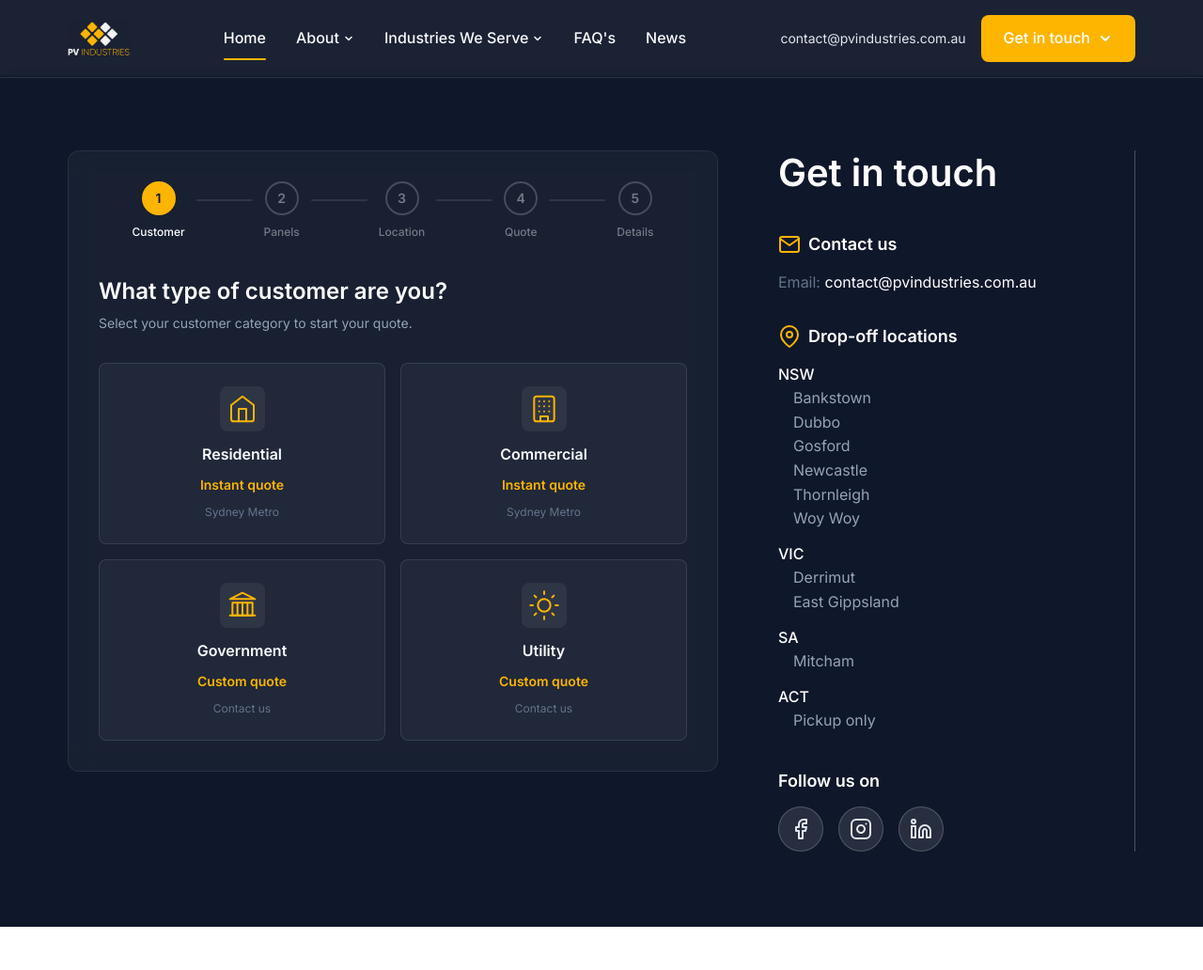
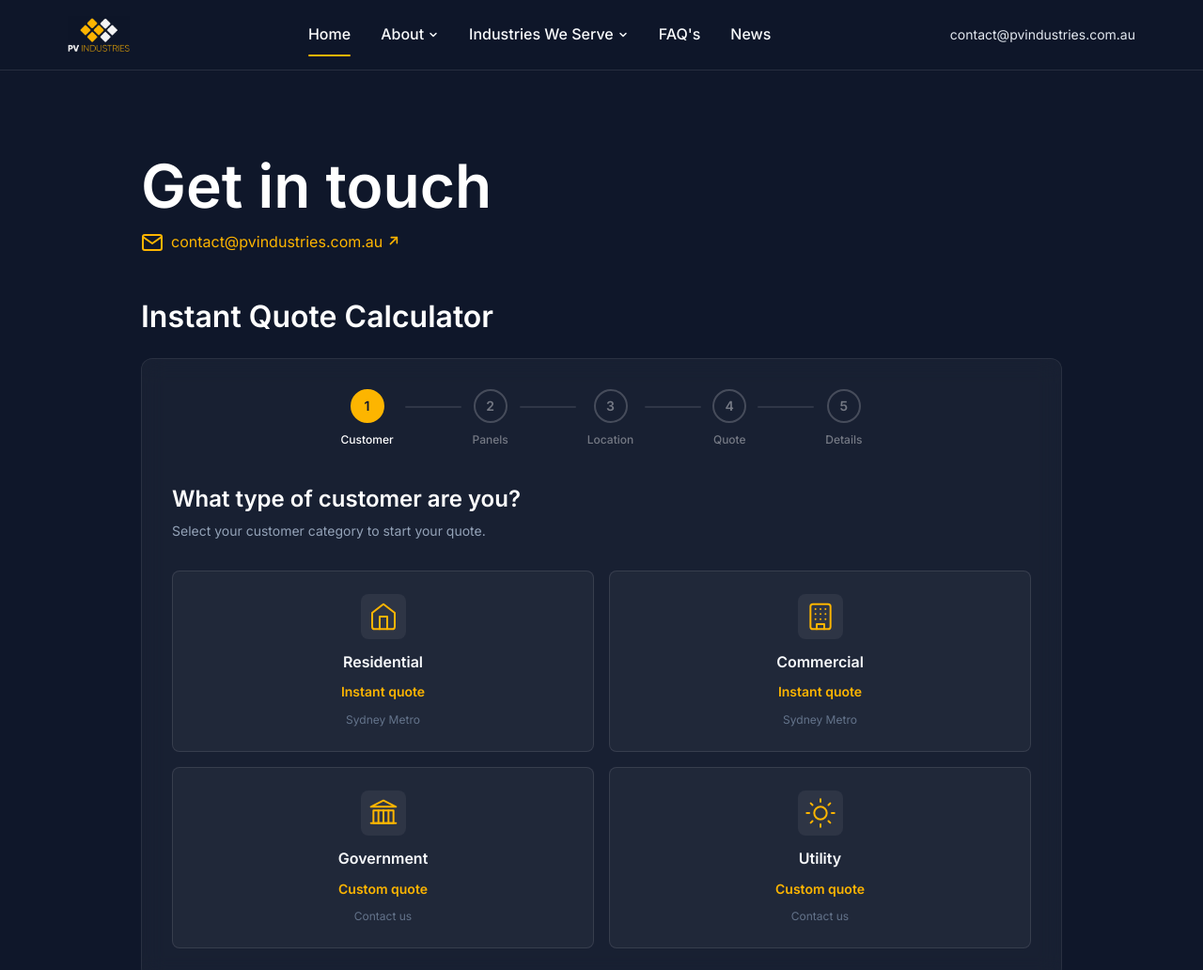
Before and after one commit to jimothydawson/pv-industries, an Astro site: page /contact in a window 1280 px wide. Shown: the top 1032 px of the page at 94% size. Built offline with nearby package versions, Linux system fonts and the light colour scheme; Astro itself is replaced by a stand-in of ours.

Commit message:
Refine contact quote page layout

```diff
--- a/src/components/Header.astro
+++ b/src/components/Header.astro
@@ -34,6 +34,7 @@ const navigation = [
 ];
 
 const contactEmail = 'contact@pvindustries.com.au';
+const { hideContactCta = false } = Astro.props;
 ---
 
 <header class="header">
@@ -95,12 +96,14 @@ const contactEmail = 'contact@pvindustries.com.au';
         </div>
 
         <!-- CTA Button -->
+        {!hideContactCta && (
           <a href="/contact" class="button button-primary">
             Get in touch
             <svg class="button-icon" width="16" height="16" viewBox="0 0 16 16" fill="none">
               <path d="M4 6L8 10L12 6" stroke="currentColor" stroke-width="2" stroke-linecap="round" stroke-linejoin="round"/>
             </svg>
           </a>
+        )}
 
         <!-- Mobile Menu Button -->
         <button class="mobile-menu-button" aria-label="Toggle mobile menu" aria-expanded="false">
@@ -140,11 +143,13 @@ const contactEmail = 'contact@pvindustries.com.au';
             )}
           </li>
         ))}
+        {!hideContactCta && (
           <li class="mobile-nav-item">
             <a href="/contact" class="mobile-nav-link cta">
               Get in touch
             </a>
           </li>
+        )}
       </ul>
     </nav>
   </div>
@@ -167,6 +172,7 @@ const contactEmail = 'contact@pvindustries.com.au';
     display: flex;
     align-items: center;
     justify-content: space-between;
+    min-height: 48px;
     padding: var(--space-4) 0;
     gap: var(--space-8);
   }
--- a/src/components/PriceCalculator.astro
+++ b/src/components/PriceCalculator.astro
@@ -33,6 +33,10 @@ const socialLinks = [
 
       <!-- Calculator Card -->
       <div class="calculator-main">
+        <div class="calculator-intro">
+          <h2 class="calculator-intro-title">Instant Quote Calculator</h2>
+        </div>
+
         <div class="calculator-card">
 
           <!-- Progress Steps -->
@@ -447,7 +451,7 @@ const socialLinks = [
       <div class="calculator-sidebar">
         <div class="sidebar-content">
           <div class="sidebar-header">
-            <h2 class="sidebar-title">Get in touch</h2>
+            <h1 class="sidebar-title">Get in touch</h1>
           </div>
 
           <div class="sidebar-blocks">
@@ -457,10 +461,13 @@ const socialLinks = [
                   <path d="M4 4H20C21.1 4 22 4.9 22 6V18C22 19.1 21.1 20 20 20H4C2.9 20 2 19.1 2 18V6C2 4.9 2.9 4 4 4Z" stroke="currentColor" stroke-width="2" stroke-linecap="round" stroke-linejoin="round"/>
                   <polyline points="22,6 12,13 2,6" stroke="currentColor" stroke-width="2" stroke-linecap="round" stroke-linejoin="round"/>
                 </svg>
-                <h3 class="sidebar-block-title">Contact us</h3>
-              </div>
-              <div class="sidebar-block-content">
-                <p>Email: <a href={`mailto:${contactEmail}`} class="sidebar-link">{contactEmail}</a></p>
+                <a href={`mailto:${contactEmail}`} class="sidebar-link sidebar-link--icon">
+                  {contactEmail}
+                  <svg class="sidebar-link-icon" width="14" height="14" viewBox="0 0 16 16" fill="none" aria-hidden="true">
+                    <path d="M6 3H13V10" stroke="currentColor" stroke-width="1.8" stroke-linecap="round" stroke-linejoin="round"/>
+                    <path d="M13 3L5 11" stroke="currentColor" stroke-width="1.8" stroke-linecap="round" stroke-linejoin="round"/>
+                  </svg>
+                </a>
               </div>
             </div>
 
@@ -1688,23 +1695,37 @@ const socialLinks = [
   /* ══════════ Layout ══════════ */
   .calculator-layout {
     display: grid;
-    gap: var(--space-12);
+    gap: var(--space-8);
     align-items: start;
-  }
-
-  @media (min-width: 1024px) {
-    .calculator-layout {
-      grid-template-columns: 1fr 380px;
-      gap: var(--space-16);
-    }
-  }
-
-  .calculator-main { order: 1; }
-  .calculator-sidebar { order: 2; position: relative; }
-
-  @media (min-width: 1024px) {
-    .calculator-main { order: 1; }
-    .calculator-sidebar { order: 2; }
+    max-width: 980px;
+    margin: 0 auto;
+  }
+
+  .calculator-main { order: 2; }
+  .calculator-sidebar,
+  .sidebar-content,
+  .sidebar-blocks { display: contents; }
+
+  .calculator-intro {
+    margin-bottom: var(--space-6);
+    opacity: 0;
+    transform: translateY(30px);
+    animation: fadeInUp 0.8s ease-out 0.3s forwards;
+  }
+
+  .calculator-intro-title {
+    font-size: clamp(1.5rem, 3vw, 2rem);
+    font-weight: 600;
+    color: var(--color-neutral-100);
+    margin: 0 0 var(--space-3) 0;
+  }
+
+  .calculator-intro-text {
+    color: var(--color-neutral-400);
+    font-size: var(--font-size-base);
+    line-height: 1.7;
+    margin: 0;
+    max-width: 760px;
   }
 
   /* ══════════ Card ══════════ */
@@ -2545,25 +2566,39 @@ const socialLinks = [
   .btn-restart:hover { color: var(--color-neutral-100); }
 
   /* ══════════ Sidebar ══════════ */
-  .sidebar-content {
+  .sidebar-header,
+  .sidebar-block,
+  .sidebar-social {
     opacity: 0;
     transform: translateY(30px);
     animation: fadeInUp 0.8s ease-out 0.4s forwards;
   }
 
-  .sidebar-header { margin-bottom: var(--space-10); }
+  .sidebar-header {
+    order: 1;
+    margin-bottom: calc(var(--space-8) * -1);
+  }
 
   .sidebar-title {
-    font-size: clamp(2rem, 4vw, 2.5rem);
+    font-size: clamp(2.5rem, 6vw, 4rem);
     font-weight: 600;
     color: var(--color-neutral-100);
     margin: 0;
-    max-width: 350px;
-  }
-
-  .sidebar-blocks { margin-bottom: var(--space-10); }
-  .sidebar-block { margin-bottom: var(--space-8); }
-  .sidebar-block:last-child { margin-bottom: 0; }
+  }
+
+  .sidebar-block {
+    margin-bottom: 0;
+  }
+
+  .sidebar-block:first-child {
+    order: 1;
+    margin-top: var(--space-2);
+  }
+
+  .sidebar-block:last-child {
+    order: 3;
+    margin-top: var(--space-4);
+  }
 
   .sidebar-block-header {
     display: flex;
@@ -2585,12 +2620,23 @@ const socialLinks = [
   .sidebar-block-content p { margin: 0; line-height: 1.6; }
 
   .sidebar-link {
-    color: var(--color-neutral-100);
+    color: var(--color-primary);
     text-decoration: none;
     transition: color var(--transition-normal);
   }
 
-  .sidebar-link:hover { color: var(--color-primary); }
+  .sidebar-link--icon {
+    display: inline-flex;
+    align-items: center;
+    gap: var(--space-1);
+  }
+
+  .sidebar-link-icon {
+    flex-shrink: 0;
+    transform: translateY(-1px);
+  }
+
+  .sidebar-link:hover { color: var(--color-primary-dark); }
   .loc-section + .loc-section { margin-top: var(--space-5); }
   .loc-group + .loc-group { margin-top: var(--space-3); }
   .loc-text {
@@ -2606,7 +2652,10 @@ const socialLinks = [
     color: var(--color-neutral-400);
   }
 
-  .sidebar-social { margin-top: var(--space-10); }
+  .sidebar-social {
+    order: 4;
+    margin-top: var(--space-2);
+  }
 
   .social-heading {
     font-size: var(--font-size-lg);
@@ -2648,16 +2697,11 @@ const socialLinks = [
     display: none;
   }
 
-  @media (min-width: 1024px) {
-    .sidebar-divider { display: block; }
-  }
-
   /* ══════════ Responsive ══════════ */
   @media (max-width: 767px) {
     .calculator-section { padding: var(--space-16) 0; }
     .calculator-layout { gap: var(--space-8); }
-    .sidebar-header { margin-bottom: var(--space-8); }
-    .sidebar-blocks { margin-bottom: var(--space-8); }
+    .sidebar-header { margin-bottom: calc(var(--space-6) * -1); }
     .step-actions--form { flex-direction: column; }
     .step-actions--form .btn-back,
     .step-actions--form .btn-submit { width: 100%; justify-content: center; }
@@ -2672,8 +2716,11 @@ const socialLinks = [
 
   /* ══════════ Reduced Motion ══════════ */
   @media (prefers-reduced-motion: reduce) {
+    .calculator-intro,
     .calculator-card,
-    .sidebar-content {
+    .sidebar-header,
+    .sidebar-block,
+    .sidebar-social {
       opacity: 1;
       transform: none;
       animation: none;
--- a/src/pages/contact.astro
+++ b/src/pages/contact.astro
@@ -1,7 +1,6 @@
 ---
 import Layout from '../layouts/Layout.astro';
 import Header from '../components/Header.astro';
-import LocationMapSection from '../components/LocationMapSection.astro';
 import PriceCalculator from '../components/PriceCalculator.astro';
 import Footer from '../components/Footer.astro';
 
@@ -10,10 +9,15 @@ const pageDescription = "Get an instant quote for solar panel collection. Calcul
 ---
 
 <Layout title={pageTitle} description={pageDescription}>
-  <Header />
+  <Header hideContactCta />
   <main>
     <PriceCalculator />
-    <LocationMapSection />
   </main>
   <Footer />
 </Layout>
+
+<style>
+  :global(body) {
+    background-color: var(--color-neutral-900);
+  }
+</style>
```
Lines whose indentation alone changed are shown as unchanged.
